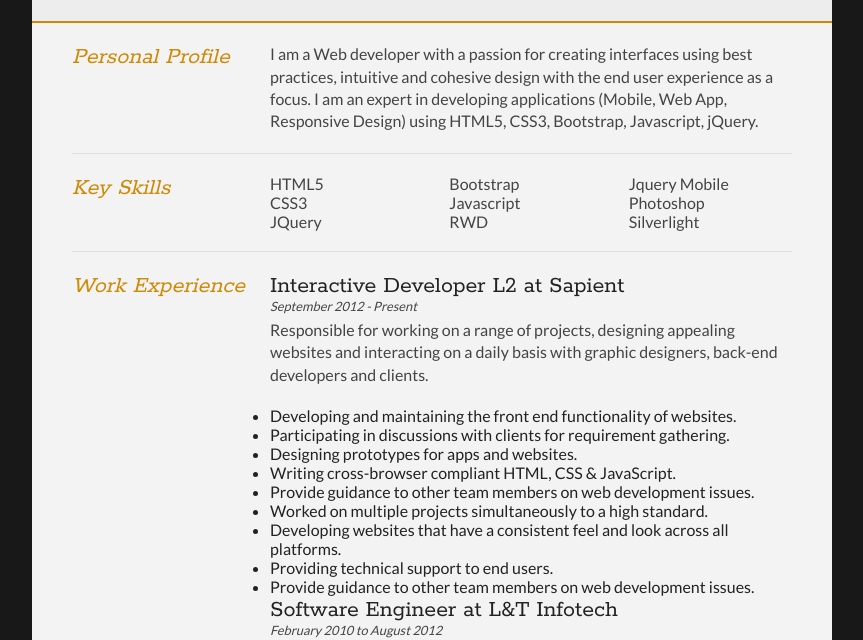
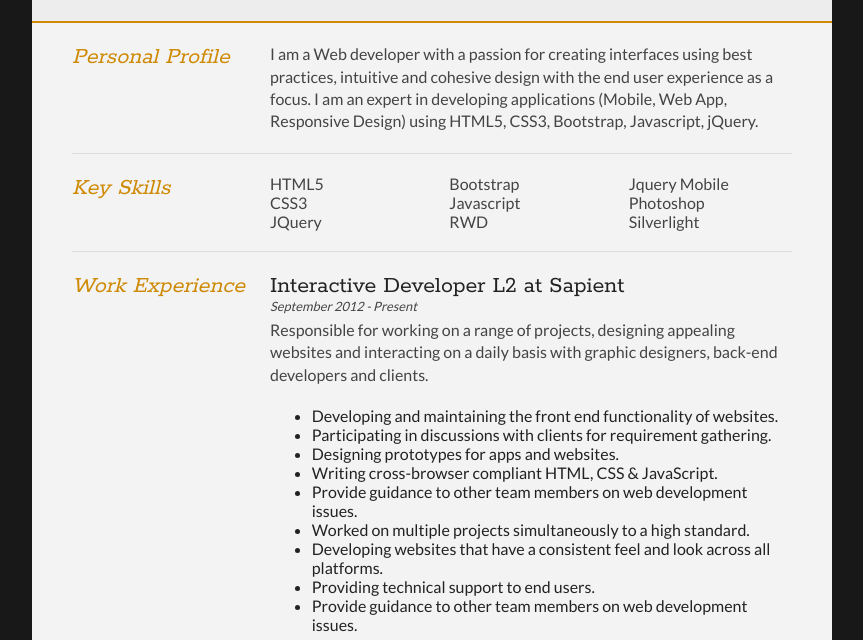
Before and after one commit to meghanagpal/megha.github.io, a plain HTML site: page index.html in a window 1280 px wide. Shown: the part 153-793 px from the top of the page, without its empty margins (208-1071 px from the left). Drawn offline with Linux system fonts and the light colour scheme.

Commit message:
Update style.css

```diff
--- a/style.css
+++ b/style.css
@@ -153,6 +153,11 @@ section:last-child {
 
 .keySkills ul li {
 	margin-bottom: 3px;
+}
+.responsibilities{
+   margin-bottom: 10px;
+   font-size:1em;
+   margin-left: 8%;
 }
 
 @media all and (min-width: 602px) and (max-width: 800px) {
```
